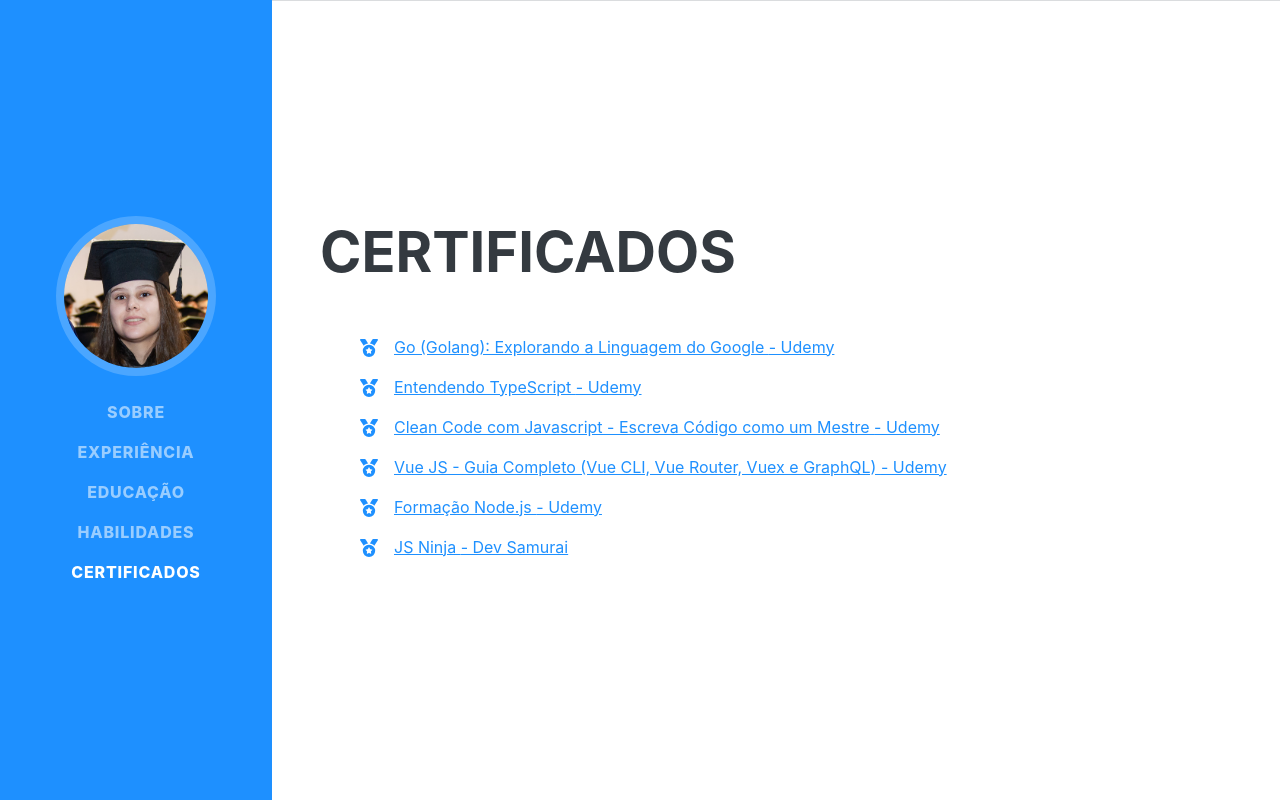
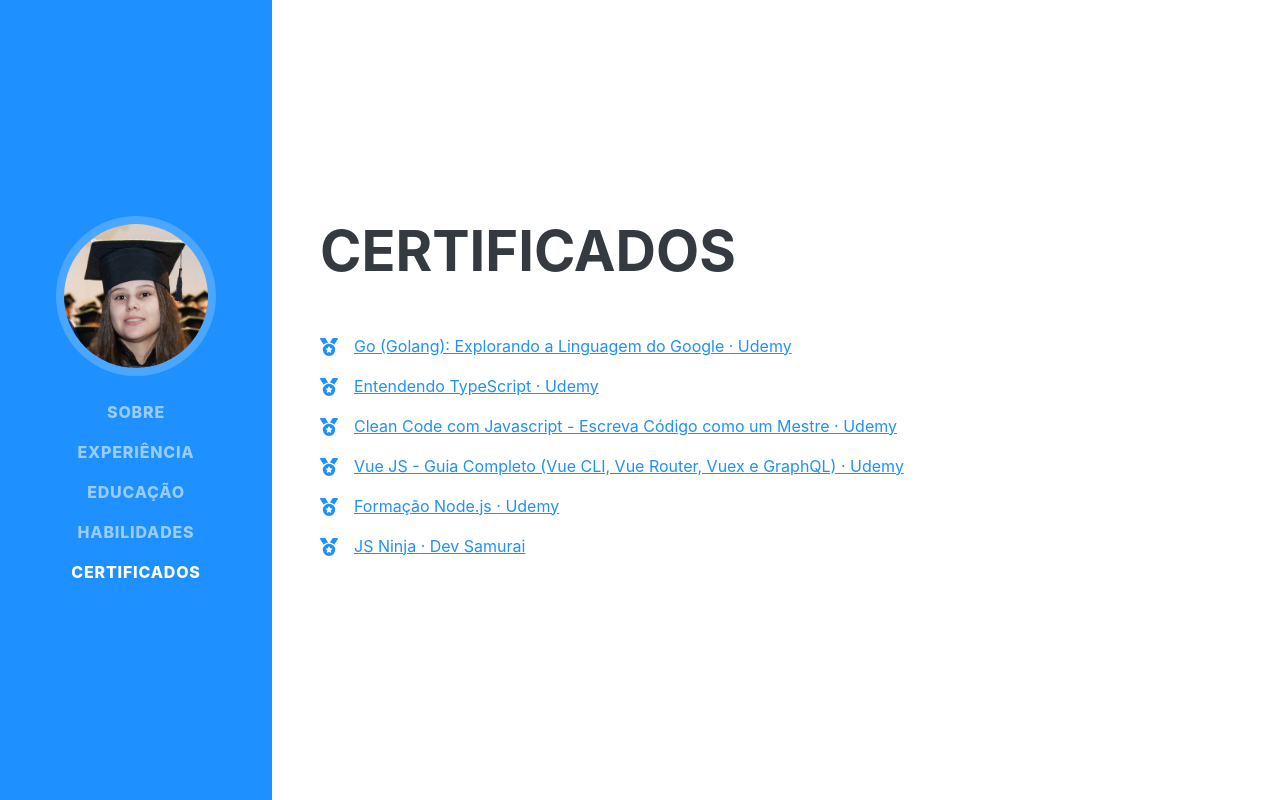
Before and after one commit to luanacassiaf/portfolio, a Vue app: page /certificates in a window 1280 px wide. Built offline with nearby package versions, Linux system fonts and the light colour scheme; a web font is replaced by a local one.

Commit message:
refactor: Uso de v-for

```diff
--- a/src/components/ListItemComponent.vue
+++ b/src/components/ListItemComponent.vue
@@ -5,7 +5,7 @@
         <font-awesome-icon :icon="icon" />
       </span>
       <p>
-        {{ title }} <span v-if="secondTitle">- {{ secondTitle }}</span>
+        {{ title }} <span v-if="secondTitle">· {{ secondTitle }}</span>
       </p>
     </li>
   </a>
--- a/src/views/CertificatesView.vue
+++ b/src/views/CertificatesView.vue
@@ -1,50 +1,15 @@
 <template>
-  <hr class="m-0" />
   <section class="resume-section" id="certifications">
     <div class="resume-section-content">
       <h2 class="mb-5">Certificados</h2>
-
-      <ul class="fa-ul mb-0">
+      <ul class="mb-0">
         <ListItemComponent
+          v-for="(item, index) in certificates"
+          :key="index"
           :icon="icon"
-          title="Go (Golang): Explorando a Linguagem do Google"
-          secondTitle="Udemy"
-          link="https://www.udemy.com/certificate/UC-5509bacf-d2f2-4f99-a3e8-5a2a2a42225f/"
-        />
-
-        <ListItemComponent
-          :icon="icon"
-          title="Entendendo TypeScript"
-          secondTitle="Udemy"
-          link="https://www.udemy.com/certificate/UC-479f38be-f60f-454c-b12d-e990f2cbe237/"
-        />
-
-        <ListItemComponent
-          :icon="icon"
-          title="Clean Code com Javascript - Escreva Código como um Mestre"
-          secondTitle="Udemy"
-          link="https://www.udemy.com/certificate/UC-487aa755-89e6-4a3b-8036-3cf8d51addea/"
-        />
-
-        <ListItemComponent
-          :icon="icon"
-          title="Vue JS - Guia Completo (Vue CLI, Vue Router, Vuex e GraphQL)"
-          secondTitle="Udemy"
-          link="https://www.udemy.com/certificate/UC-06434894-5b7d-46ee-887c-2b15ba4b32e4/"
-        />
-
-        <ListItemComponent
-          :icon="icon"
-          title="Formação Node.js"
-          secondTitle="Udemy"
-          link="https://www.udemy.com/certificate/UC-daee8e0a-3774-4350-b355-566d4b9e0454/"
-        />
-
-        <ListItemComponent
-          :icon="icon"
-          title="JS Ninja"
-          secondTitle="Dev Samurai"
-          link="https://drive.google.com/file/d/1gPLjIn_36mPCXKakbAG0PA-ojPb1cCIk/view?usp=sharing"
+          :title="item.title"
+          :secondTitle="item.secondTitle"
+          :link="item.link"
         />
       </ul>
     </div>
@@ -55,4 +20,49 @@
 import ListItemComponent from "../components/ListItemComponent.vue";
 
 const icon = ["fas", "medal"];
+
+const certificates = [
+  {
+    title: "Go (Golang): Explorando a Linguagem do Google",
+    secondTitle: "Udemy",
+    link: "https://www.udemy.com/certificate/UC-5509bacf-d2f2-4f99-a3e8-5a2a2a42225f/",
+  },
+  {
+    title: "Entendendo TypeScript",
+    secondTitle: "Udemy",
+    link: "https://www.udemy.com/certificate/UC-479f38be-f60f-454c-b12d-e990f2cbe237/",
+  },
+  {
+    title: "Clean Code com Javascript - Escreva Código como um Mestre",
+    secondTitle: "Udemy",
+    link: "https://www.udemy.com/certificate/UC-487aa755-89e6-4a3b-8036-3cf8d51addea/",
+  },
+  {
+    title: "Vue JS - Guia Completo (Vue CLI, Vue Router, Vuex e GraphQL)",
+    secondTitle: "Udemy",
+    link: "https://www.udemy.com/certificate/UC-06434894-5b7d-46ee-887c-2b15ba4b32e4/",
+  },
+  {
+    title: "Formação Node.js",
+    secondTitle: "Udemy",
+    link: "https://www.udemy.com/certificate/UC-daee8e0a-3774-4350-b355-566d4b9e0454/",
+  },
+  {
+    title: "JS Ninja",
+    secondTitle: "Dev Samurai",
+    link: "https://drive.google.com/file/d/1gPLjIn_36mPCXKakbAG0PA-ojPb1cCIk/view?usp=sharing",
+  },
+];
 </script>
+
+<style scoped>
+ul {
+  padding-left: 0 !important;
+}
+
+.page-wrapper {
+  min-height: 100vh;
+  position: relative;
+  padding: 2rem;
+}
+</style>
--- a/src/views/SkillsView.vue
+++ b/src/views/SkillsView.vue
@@ -5,75 +5,15 @@
       <div class="subheading mb-3">Linguagens e Ferramentas de Programação</div>
 
       <ul class="list-inline dev-icons">
-        <li class="list-inline-item">
+        <li
+          v-for="(tech, index) in techIcons"
+          :key="index"
+          class="list-inline-item"
+        >
           <font-awesome-icon
-            :icon="['fab', 'php']"
-            aria-label="PHP"
-            title="PHP"
-          />
-        </li>
-        <li class="list-inline-item">
-          <font-awesome-icon
-            :icon="['fab', 'square-js']"
-            aria-label="PHP"
-            title="JavaScript"
-          />
-        </li>
-        <li class="list-inline-item">
-          <font-awesome-icon
-            :icon="['fab', 'vuejs']"
-            aria-label="Vue.js"
-            title="Vue.js"
-          />
-        </li>
-        <li class="list-inline-item">
-          <font-awesome-icon
-            :icon="['fab', 'html5']"
-            aria-label="HTML"
-            title="HTML"
-          />
-        </li>
-        <li class="list-inline-item">
-          <font-awesome-icon
-            :icon="['fab', 'css3-alt']"
-            aria-label="CSS"
-            title="CSS"
-          />
-        </li>
-        <li class="w-100 break-line"></li>
-        <li class="list-inline-item">
-          <font-awesome-icon
-            :icon="['fab', 'bootstrap']"
-            aria-label="Bootstrap"
-            title="Bootstrap"
-          />
-        </li>
-        <li class="list-inline-item">
-          <font-awesome-icon
-            :icon="['fab', 'golang']"
-            aria-label="Golang"
-            title="Golang"
-          />
-        </li>
-        <li class="list-inline-item">
-          <font-awesome-icon
-            :icon="['fab', 'node-js']"
-            aria-label="Node.js"
-            title="Node.js"
-          />
-        </li>
-        <li class="list-inline-item">
-          <font-awesome-icon
-            :icon="['fab', 'python']"
-            aria-label="Python"
-            title="Python"
-          />
-        </li>
-        <li class="list-inline-item">
-          <font-awesome-icon
-            :icon="['fab', 'linux']"
-            aria-label="Linux"
-            title="Linux"
+            :icon="tech.icon"
+            :aria-label="tech.label"
+            :title="tech.label"
           />
         </li>
       </ul>
@@ -82,24 +22,52 @@
         <div class="child-1">
           <div class="subheading mt-3 mb-3">Outras habilidades técnicas</div>
           <ul class="mb-0">
-            <ListItemComponent :icon="icon" title="MySQL" />
-            <ListItemComponent :icon="icon" title="MongoDB" />
-            <ListItemComponent :icon="icon" title="Testes de software" />
-            <ListItemComponent :icon="icon" title="Scrum" />
+            <ListItemComponent
+              v-for="(item, index) in techSkills"
+              :key="'tech-' + index"
+              :icon="icon"
+              :title="item"
+            />
           </ul>
         </div>
         <div class="child-2">
           <div class="subheading mt-3 mb-3">Habilidades comportamentais</div>
           <ul class="mb-0">
-            <ListItemComponent :icon="icon" title="Proatividade" />
-            <ListItemComponent :icon="icon" title="Comprometimento" />
-            <ListItemComponent :icon="icon" title="Pensamento crítico" />
+            <ListItemComponent
+              v-for="(item, index) in softSkills"
+              :key="'soft-' + index"
+              :icon="icon"
+              :title="item"
+            />
           </ul>
         </div>
       </div>
     </div>
   </section>
 </template>
+
+<script setup>
+import ListItemComponent from "../components/ListItemComponent.vue";
+
+const icon = ["fas", "circle-check"];
+
+const techIcons = [
+  { icon: ["fab", "php"], label: "PHP" },
+  { icon: ["fab", "square-js"], label: "JavaScript" },
+  { icon: ["fab", "vuejs"], label: "Vue.js" },
+  { icon: ["fab", "html5"], label: "HTML" },
+  { icon: ["fab", "css3-alt"], label: "CSS" },
+  { icon: ["fab", "bootstrap"], label: "Bootstrap" },
+  { icon: ["fab", "golang"], label: "Golang" },
+  { icon: ["fab", "node-js"], label: "Node.js" },
+  { icon: ["fab", "python"], label: "Python" },
+  { icon: ["fab", "linux"], label: "Linux" },
+];
+
+const techSkills = ["MySQL", "MongoDB", "Testes de software", "Scrum"];
+
+const softSkills = ["Proatividade", "Comprometimento", "Pensamento crítico"];
+</script>
 
 <style scoped>
 ul {
@@ -116,14 +84,7 @@
   }
 }
 
-.break-line {
-  display: inline !important;
-}
 @media (max-width: 612px) {
-  .break-line {
-    display: block !important;
-  }
-
   .list-inline-item:not(:last-child) {
     margin-right: 1rem;
   }
@@ -140,9 +101,3 @@
   flex-direction: column;
 }
 </style>
-
-<script setup>
-import ListItemComponent from "../components/ListItemComponent.vue";
-
-const icon = ["fas", "circle-check"];
-</script>
```
